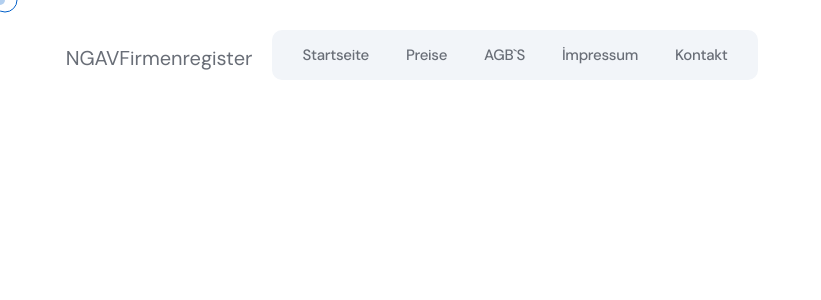
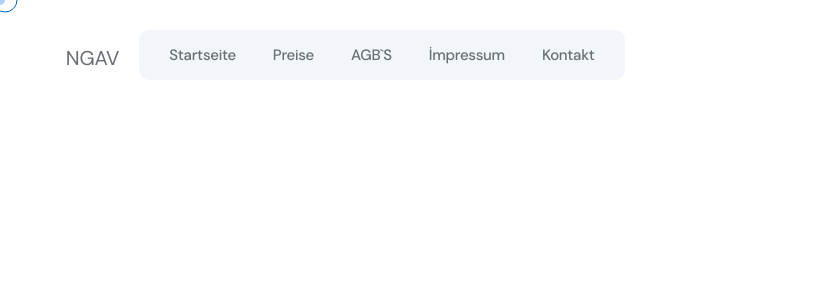
Before and after one commit to ertekindevops/acsadsagarasdsagsdfsddasd, a PHP site: page /ust.php in a window 1280 px wide. Shown: the top 300 px of the page, without its empty margins (0-821 px from the left). Run offline with PHP 8.4, Linux system fonts and the light colour scheme; data that the repository does not hold is empty; some libraries are stand-ins or nearby versions.

Commit message:
asadsadsadsad asdsadsad asdas d

```diff
--- a/ust.php
+++ b/ust.php
@@ -56,7 +56,7 @@ $sites  = $vt->query("select * from siteayar")->fetchAll(PDO::FETCH_ASSOC); fore
             <div class="container">
                 <div class="main-menu__wrapper-inner clearfix">
                     <div class="main-menu__left">
-                        <a href="index"> <font style="font-size:20px;">&nbsp; NGAVFirmenregister</font></a> </div>
+                        <a href="index"> <font style="font-size:20px;">&nbsp; NGAV</font></a> </div>
                         <div class="main-menu__main-menu-box">
                             <div class="main-menu__main-menu-box-inner">
                                 <a href="index" class="mobile-nav__toggler"><i class="fa fa-bars"></i></a>
```
